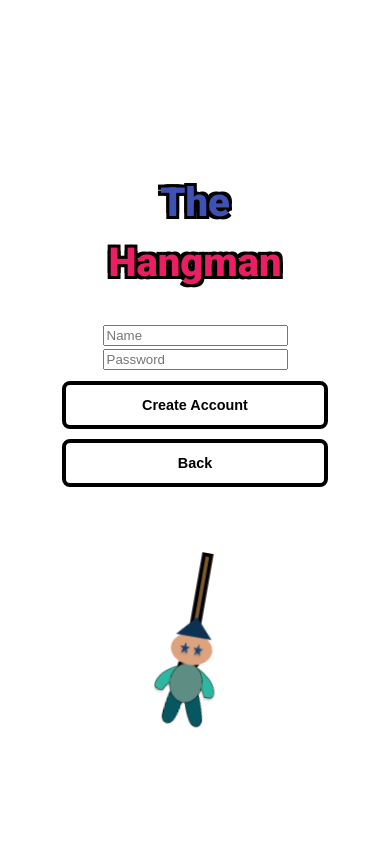
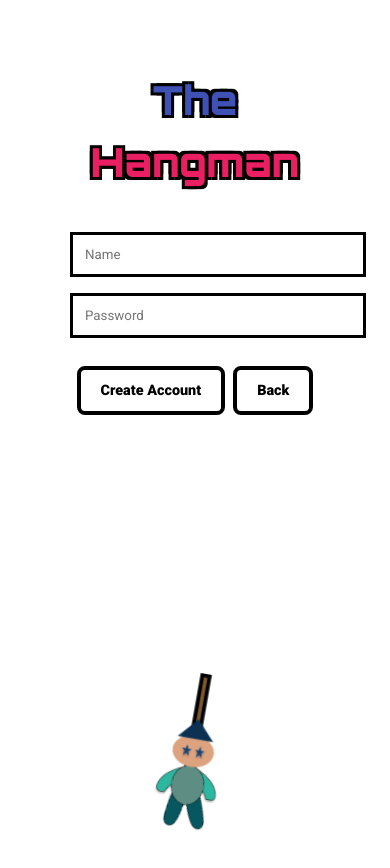
Before and after one commit to xOsitax/Hangman-Project, a React (Vite) app in the folder Hangman/: page / in a window 390 px wide. Both pictures are taken after a click on the button "Register". Shown: the top 868 px of the page. Built offline with nearby package versions, Linux system fonts and the light colour scheme.

Commit message:
few styles were added and changes made for responsive

```diff
--- a/Hangman/package.json
+++ b/Hangman/package.json
@@ -13,6 +13,7 @@
     "@tailwindcss/vite": "^4.1.5",
     "react": "^19.0.0",
     "react-dom": "^19.0.0",
+    "react-router-dom": "^7.6.0",
     "tailwindcss": "^4.1.5"
   },
   "devDependencies": {
--- a/Hangman/src/components/HomePage.jsx
+++ b/Hangman/src/components/HomePage.jsx
@@ -14,10 +14,10 @@ function HomePage() {
         <span className="title-the">The</span> <br />
         <span className="title-hangman">Hangman</span>
       </p>
-
-      <button onClick={() => navigate('/login')}>Log in</button>
-      <button onClick={() => navigate('/register')}>Register</button>
-
+      <div class="buttons">
+        <button onClick={() => navigate('/login')}>Log in</button>
+        <button onClick={() => navigate('/register')}>Register</button>
+      </div>
     </div>
     <div class="right-content">
       <img src={Rope} alt="Rope image" className="image1" />
--- a/Hangman/src/components/LoginForm.jsx
+++ b/Hangman/src/components/LoginForm.jsx
@@ -41,7 +41,7 @@ function LoginForm() {
           type="text"
           value={name}
           onChange={(e) => setName(e.target.value)}
-          placeholder="Name"
+          placeholder="User Name"
         />
         <br />
         <input
@@ -51,8 +51,10 @@ function LoginForm() {
           placeholder="Password"
         />
         <br />
-        <button onClick={handleLogin}>Log in</button>
-        <button onClick={() => navigate("/")}>Back</button>
+        <div class="buttons">
+          <button onClick={handleLogin}>Log in</button>
+          <button onClick={() => navigate("/")}>Back</button>
+        </div>
       </div>
       <div class="right-content">
         <img src={Rope} alt="Rope image" className="image1" />
--- a/Hangman/src/components/RegisterForm.jsx
+++ b/Hangman/src/components/RegisterForm.jsx
@@ -55,8 +55,10 @@ function RegisterForm() {
           onChange={(e) => setPassword(e.target.value)}
           placeholder="Password"
         />
-        <button onClick={handleRegister}>Create Account</button>
-        <button onClick={() => navigate("/")}>Back</button>
+        <div class="buttons">
+          <button onClick={handleRegister}>Create Account</button>
+          <button onClick={() => navigate("/")}>Back</button>
+        </div>
       </div>
       <div class="right-content">
         <img src={Rope} alt="Rope image" className="image1" />
--- a/Hangman/src/components/VirtualKeyboard.jsx
+++ b/Hangman/src/components/VirtualKeyboard.jsx
@@ -1,6 +1,5 @@
 import React from "react";
-import './VirtualKeyboard.css';
-
+import "./VirtualKeyboard.css";
 const VirtualKeyboard = ({ onKeyPress }) => {
   const alphabet = "ABCDEFGHIJKLMNOPQRSTUVWXYZ".split("");
   const firstRow = alphabet.slice(0, 15);
--- a/Hangman/src/styles/HomePage.css
+++ b/Hangman/src/styles/HomePage.css
@@ -21,6 +21,7 @@ body{
   font-family: 'roboto', sans-serif;
   line-height: 1.5;
   margin-right: 30px;
+  height: 80%;
 
 }
 
@@ -28,7 +29,7 @@ body{
   font-size: 5rem;
   font-weight: bold;
   margin-bottom: 30px;
-  color: #222;
+  color: black;
   font-weight: bolder;
   text-shadow:
     3px 3px 0px black,
@@ -39,22 +40,32 @@ body{
 
 .title-the{
     color: #3F51B5;
+    font-family: "orbitron", sans-serif;
 }
 .title-hangman{
     color:#E91E63;
+    font-family: "orbitron", sans-serif;;
 }
 .left-content button {
-  display: block;
-  width: 100%;
+  display: inline-block;
+  justify-content: center;
   padding: 12px 20px;
   margin: 10px 0;
   font-size: 1.1em;
+  font-family: 'roboto',sans-serif;
   font-weight: bolder;
   border-radius: 8px;
   cursor: pointer;
   transition: all 0.3s ease;
   background-color: white;
   border:4px solid black
+}
+.buttons{
+  display: flex;
+  flex-wrap: wrap;
+  justify-content: center;
+  gap:8px;
+  margin-top: 10px;
 }
 
 .left-content button:hover {
@@ -66,7 +77,7 @@ body{
 .right-content {
   position: relative;
   width: 120px;
-  height: 350px;
+  height: 400px;
   margin-left: 20px;
   display: inline-block;
   animation: swing 8s ease-in-out infinite;
@@ -93,27 +104,36 @@ body{
   position: absolute;
   top: 25px;
   left: 50%;
+  height:35%;
   transform: translateX(-50%);
-  height: 180px;
   z-index: 1;
 }
 .image2 {
   position: absolute;
   bottom: 0;
   left: 50%;
+  height: 60%;
   transform: translateX(-50%);
-  height: 160px;
+  height: 250px;
   z-index: 2;
+}
+.left-content input{
+  width:100%;
+  margin:8px;
+  font-size: 1 em;
+  font-family: 'Roboto',sans-serif ;
+  padding:12px;
+  border: 3px solid black;
 }
 @media (max-width: 768px) {
 
   .Home-container {
     padding: 20px;
     gap: 30px;
+    flex-direction: column;
   }
  .left-content {
     padding: 20px;
-    margin-right: 20px;
     text-align: center;
   }
   .left-content p {
@@ -126,10 +146,13 @@ body{
     width: 100%;
     height: 250px;
     margin-left: 0;
+    font-size: 1.1em;
+    font-weight: bolder;
+    border-radius: 8px;
   }
 
   .image1 {
-    height: 150px;
+    height: 120px;
   }
 
   .image2 {
```
Also changed, not shown: Hangman/src/pages/AuthPage.jsx (deleted), 1 other file (tests, documents, lock files or other folders).
